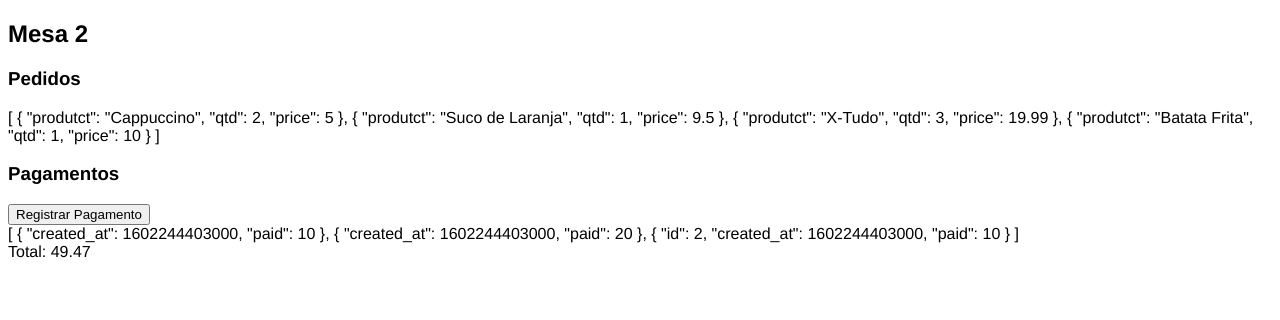
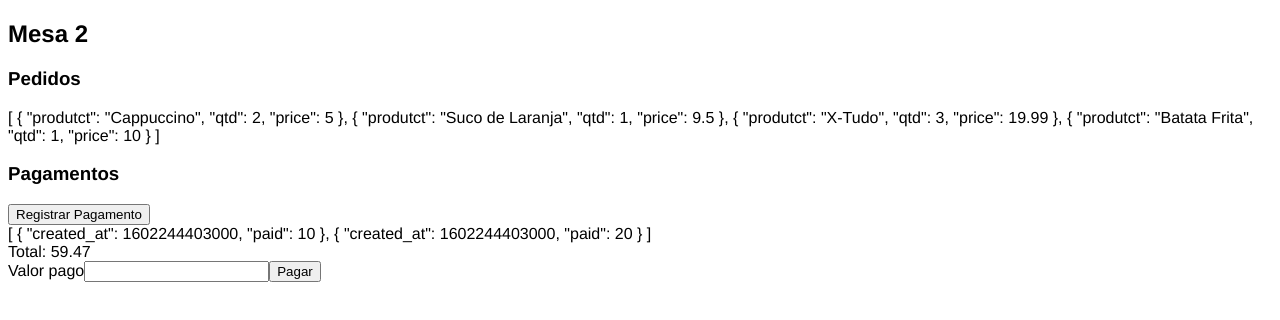
Before and after one commit to rochabianca/meu-consagrado, a Vue app: page /table/2 in a window 1280 px wide. Shown: the top 320 px of the page. Built offline with nearby package versions, Linux system fonts and the light colour scheme.

Commit message:
creating form for payment registers

```diff
--- a/src/components/PayBill.vue
+++ b/src/components/PayBill.vue
@@ -1,5 +1,12 @@
 <template>
-  <div></div>
+  <form v-on:submit.prevent>
+    <label for="value">Valor pago</label>
+    <input v-model="paymentData.paid" type="number" />
+    <button @click="createPayment">Pagar</button>
+    <div v-if="error">
+      {{ error }}
+    </div>
+  </form>
 </template>
 
 <script>
@@ -7,21 +14,25 @@ export default {
   name: "PayBill",
   data() {
     return {
-      payload: {
-        id: 2,
-        created_at: Date.now(),
-        paid: 10
-      }
+      paymentData: {
+        id: this.$route.params.id,
+        created_at: null,
+        paid: null
+      },
+      error: null
     };
-  },
-  created() {
-    this.createPayment();
   },
   methods: {
     createPayment() {
-      this.$store.dispatch("createPayment", this.payload).then(res => {
-        this.$emit("new-payment", res);
-      });
+      if (!this.paymentData.paid) {
+        this.error = "Você precisa inserir a quantidade paga!";
+      } else {
+        this.paymentData.created_at = Date.now();
+        this.paymentData.paid = Number(this.paymentData.paid).toFixed(2);
+        this.$store.dispatch("createPayment", this.paymentData).then(res => {
+          this.$emit("new-payment", res);
+        });
+      }
     }
   }
 };
--- a/src/views/Table.vue
+++ b/src/views/Table.vue
@@ -70,7 +70,7 @@ export default {
       )
         return 0;
       return this.table.payments
-        .map(pay => pay.paid)
+        .map(pay => Number(pay.paid))
         .reduce((total, paid) => {
           return total + paid;
         });
```
